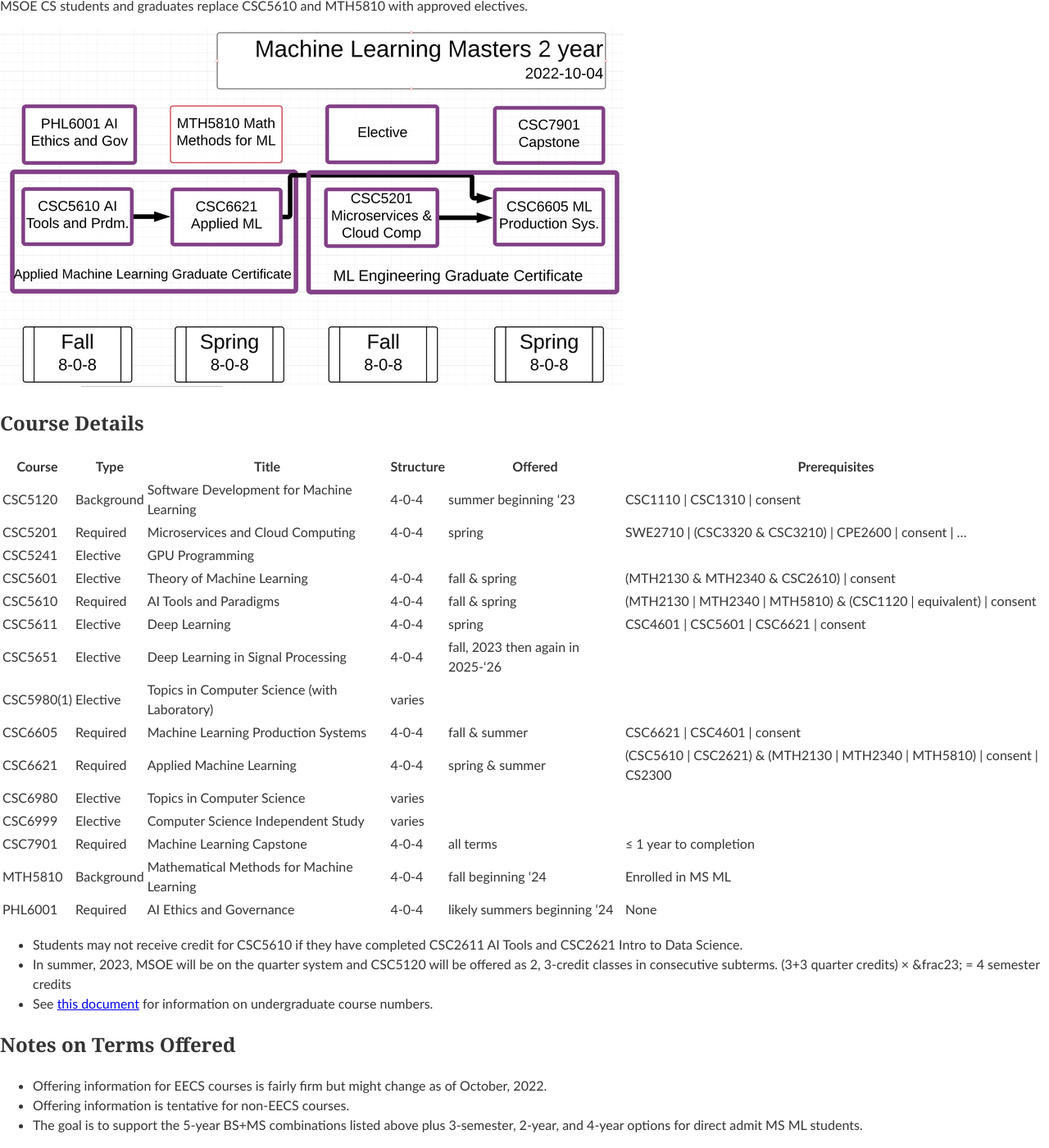
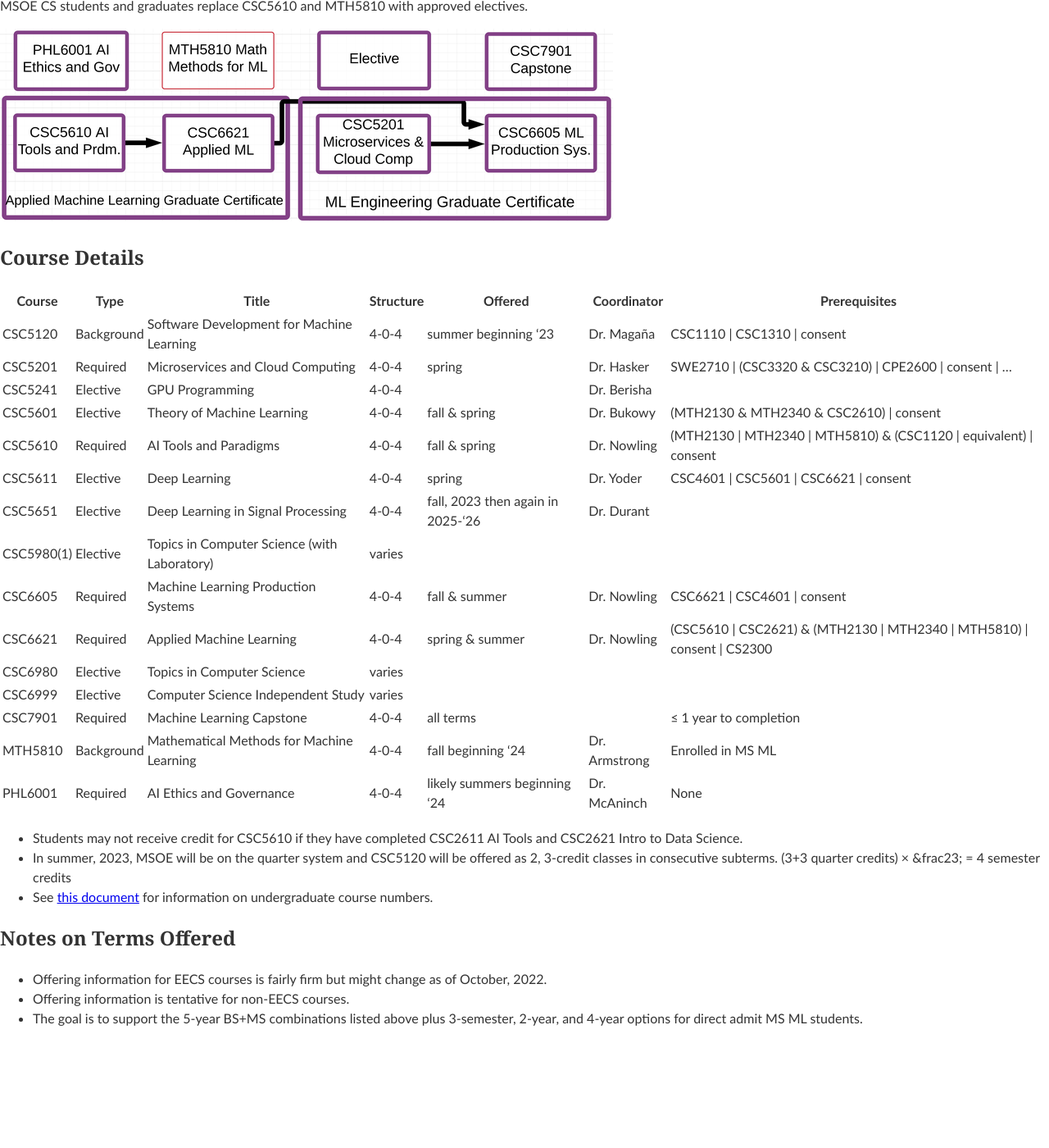
Before and after one commit to edurant/edurant.github.io, a Jekyll site: the page built from advising/msml.md, in a window 1280 px wide and 1400 px high, scrolled down 1219 px. Shown: the whole window at 82% size. Built offline with Jekyll 4.4.1, drawn with Linux system fonts in a browser that asks for light colours; after the commit the page ends 2489 px from its top, so only the background shows below that.

Commit message:
MSML: crop curriculum figure to remove outdated information; add coordinators to courses

```diff
--- a/advising/msml.md
+++ b/advising/msml.md
@@ -43,27 +43,27 @@ More information will be posted soon. Please contact MS ML program director [Dr.
 
 MSOE CS students and graduates replace CSC5610 and MTH5810 with approved electives.
 
-<img src="msml-2y-1x.png" width="761" height="437" border="0" srcset="msml-2y-1x.png 1x, msml-2y-2x.png 2x, msml-2y-4x.png 4x"/>
+<img src="msml-2y-1x.png" width="748" height="235" border="0" srcset="msml-2y-1x.png 1x, msml-2y-2x.png 2x, msml-2y-4x.png 4x"/>
 
 # Course Details
 
-Course | Type | Title | Structure | Offered | Prerequisites
+Course | Type | Title | Structure | Offered | Coordinator | Prerequisites
 -- | -- | -- | -- | -- | --
-CSC5120 | Background | Software Development for Machine Learning | 4-0-4 | summer beginning '23 | CSC1110 &#124; CSC1310 &#124; consent
-CSC5201 | Required | Microservices and Cloud Computing | 4-0-4 | spring | SWE2710 &#124; (CSC3320 &amp; CSC3210) &#124; CPE2600 &#124; consent &#124; …
-CSC5241 | Elective | GPU Programming |
-CSC5601 | Elective | Theory of Machine Learning | 4-0-4 | fall &amp; spring | (MTH2130 &amp; MTH2340 &amp; CSC2610) &#124; consent
-CSC5610 | Required | AI Tools and Paradigms | 4-0-4 | fall &amp; spring | (MTH2130 &#124; MTH2340 &#124; MTH5810) &amp; (CSC1120 &#124; equivalent) &#124; consent
-CSC5611 | Elective | Deep Learning | 4-0-4 | spring | CSC4601 &#124; CSC5601 &#124; CSC6621 &#124; consent
-CSC5651 | Elective | Deep Learning in Signal Processing | 4-0-4 | fall, 2023 then again in 2025-&lsquo;26
+CSC5120 | Background | Software Development for Machine Learning | 4-0-4 | summer beginning '23 | Dr. Magaña | CSC1110 &#124; CSC1310 &#124; consent
+CSC5201 | Required | Microservices and Cloud Computing | 4-0-4 | spring | Dr. Hasker | SWE2710 &#124; (CSC3320 &amp; CSC3210) &#124; CPE2600 &#124; consent &#124; …
+CSC5241 | Elective | GPU Programming | 4-0-4 | | Dr. Berisha
+CSC5601 | Elective | Theory of Machine Learning | 4-0-4 | fall &amp; spring | Dr. Bukowy | (MTH2130 &amp; MTH2340 &amp; CSC2610) &#124; consent
+CSC5610 | Required | AI Tools and Paradigms | 4-0-4 | fall &amp; spring | Dr. Nowling | (MTH2130 &#124; MTH2340 &#124; MTH5810) &amp; (CSC1120 &#124; equivalent) &#124; consent
+CSC5611 | Elective | Deep Learning | 4-0-4 | spring | Dr. Yoder | CSC4601 &#124; CSC5601 &#124; CSC6621 &#124; consent
+CSC5651 | Elective | Deep Learning in Signal Processing | 4-0-4 | fall, 2023 then again in 2025-&lsquo;26 | Dr. Durant
 CSC5980(1) | Elective | Topics in Computer Science (with Laboratory) | varies
-CSC6605 | Required | Machine Learning Production Systems | 4-0-4 | fall &amp; summer | CSC6621 &#124; CSC4601 &#124; consent
-CSC6621 | Required | Applied Machine Learning | 4-0-4 | spring &amp; summer | (CSC5610 &#124; CSC2621) &amp; (MTH2130 &#124; MTH2340 &#124; MTH5810) &#124; consent &#124; CS2300
+CSC6605 | Required | Machine Learning Production Systems | 4-0-4 | fall &amp; summer | Dr. Nowling | CSC6621 &#124; CSC4601 &#124; consent
+CSC6621 | Required | Applied Machine Learning | 4-0-4 | spring &amp; summer | Dr. Nowling | (CSC5610 &#124; CSC2621) &amp; (MTH2130 &#124; MTH2340 &#124; MTH5810) &#124; consent &#124; CS2300
 CSC6980 | Elective | Topics in Computer Science | varies
 CSC6999 | Elective | Computer Science Independent Study | varies
-CSC7901 | Required | Machine Learning Capstone | 4-0-4 | all terms | ≤ 1 year to completion
-MTH5810 | Background | Mathematical Methods for Machine Learning | 4-0-4 | fall beginning &lsquo;24 | Enrolled in MS ML
-PHL6001 | Required | AI Ethics and Governance | 4-0-4 | likely summers beginning &lsquo;24 | None
+CSC7901 | Required | Machine Learning Capstone | 4-0-4 | all terms | | ≤ 1 year to completion
+MTH5810 | Background | Mathematical Methods for Machine Learning | 4-0-4 | fall beginning &lsquo;24 | Dr. Armstrong | Enrolled in MS ML
+PHL6001 | Required | AI Ethics and Governance | 4-0-4 | likely summers beginning &lsquo;24 | Dr. McAninch | None
 
 * Students may not receive credit for CSC5610 if they have completed CSC2611 AI Tools and CSC2621 Intro to Data Science.
 * In summer, 2023, MSOE will be on the quarter system and CSC5120 will be offered as 2, 3-credit classes in consecutive subterms. (3+3 quarter credits) &times; &frac23; = 4 semester credits
```
Also changed, not shown: advising/msml-2y-1x.png, advising/msml-2y-2x.png, advising/msml-2y-4x.png.
